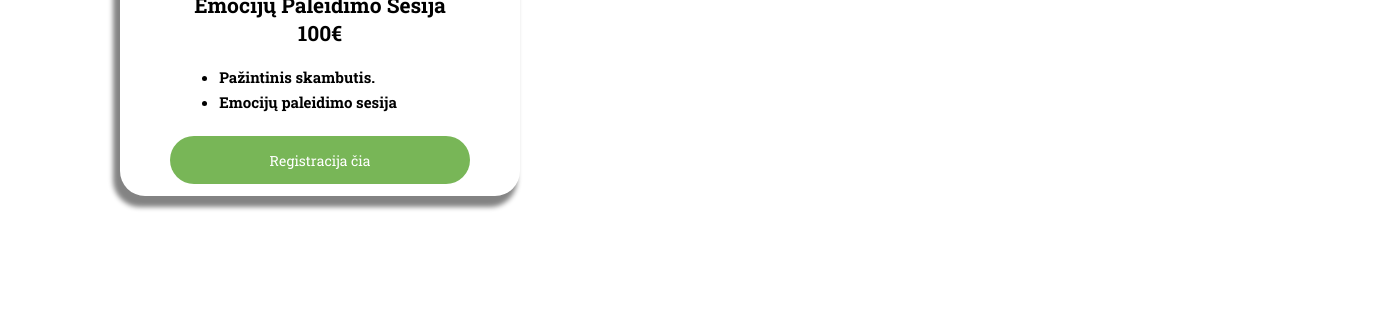
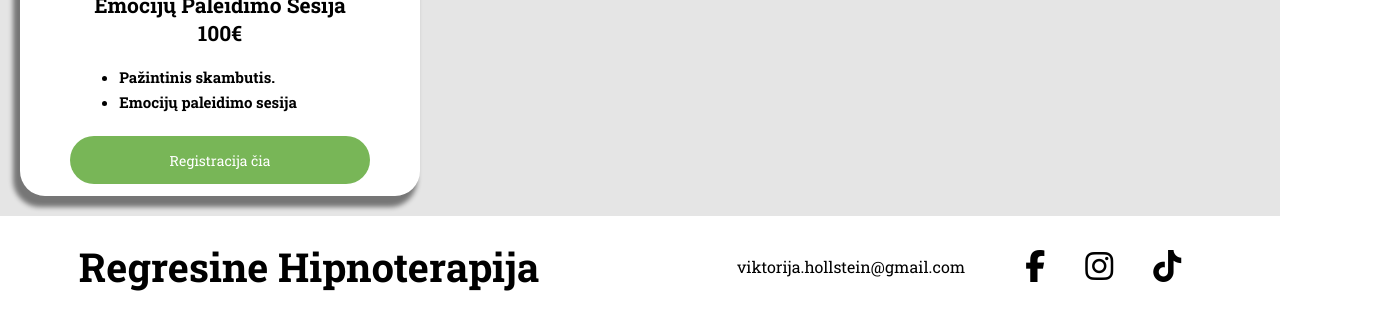
Before and after one commit to CNeilas/Mom, a plain HTML site: page sesijos.html in a window 1280 px wide. Shown: the part 1804-2120 px from the top of the page, 1380 px wide, since content can reach past the window. Before the commit the page ends 2020 px from the top, so only its background shows below. Drawn offline with Linux system fonts and the light colour scheme.

Commit message:
minor changes for now

```diff
--- a/sesijos.html
+++ b/sesijos.html
@@ -21,9 +21,8 @@
         </div>
       </nav>
     </header>
-
     <main>
-      <section class="box">
+      <section class="session-box">
         <!-- start -->
         <div class="product personal">
           <div class="img10"></div>
@@ -139,5 +138,36 @@
         <!-- finish -->
       </section>
     </main>
+    <footer>
+      <h1>Regresine Hipnoterapija</h1>
+      <div class="socials">
+        <a
+          rel="noopener noreferrer"
+          class="link"
+          target="_blank"
+          href="mailto:viktorija.hollstein@gmail.com"
+          >viktorija.hollstein@gmail.com</a
+        >
+        <a
+          rel="noopener noreferrer"
+          class="link"
+          target="_blank"
+          href="https://www.facebook.com/groups/225770982122536"
+          ><i class="fa-2x fa-brands fa-facebook-f" aria-hidden="true"></i
+        ></a>
+        <a
+          class="link"
+          target="_blank"
+          href="https://instagram.com/viktorijagercman?igshid=ZDdkNTZiNTM="
+          ><i class="fa-2x fa-brands fa-instagram" aria-hidden="true"></i
+        ></a>
+        <a
+          href="https://www.tiktok.com/@viktorija.hipnoterapija?_t=8p6shIxkvxp&_r=1"
+          target="_blank"
+          rel="noopener noreferrer"
+          ><i class="fa-2x fa-brands fa-tiktok"></i
+        ></a>
+      </div>
+    </footer>
   </body>
 </html>
--- a/styles/about.css
+++ b/styles/about.css
@@ -29,6 +29,7 @@
   width: 475px;
   height: 100%;
   background-color: #ffffff;
+  overflow-wrap: normal;
 
 }
 
--- a/styles/product.css
+++ b/styles/product.css
@@ -5,7 +5,6 @@
   justify-content: space-around;
   width: 400px;
   height: 600px;
-  overflow: hidden;
   text-align: center;
   margin: 20px;
   font-size: 14px;
@@ -21,7 +20,18 @@
 }
 
 .product:hover {
-    scale: 1.05;
+  scale: 1.05;
+}
+
+.session-box {
+  background-color: gray;
+  display: flex;
+  justify-content: start;
+  align-items: start;
+  flex-wrap: wrap;
+  width: 100%;
+  min-height: 100vh;
+  background-color: rgb(229, 229, 229);
 }
 
 img {
@@ -45,7 +55,6 @@ img {
   background-image: url("/photo/atsakomybe.jpg");
   background-position: center;
   background-size: cover;
-
 }
 
 .img2 {
@@ -177,8 +186,12 @@ li {
 .button {
   text-decoration: none;
   color: white;
-  background-color: #78B657;
+  background-color: #78b657;
   border-radius: 40px;
   padding: 14.5px 100px;
   margin-bottom: 10px;
 }
+
+.button:hover {
+  background-color: rgba(91, 126, 72, 0.827);
+}
```
